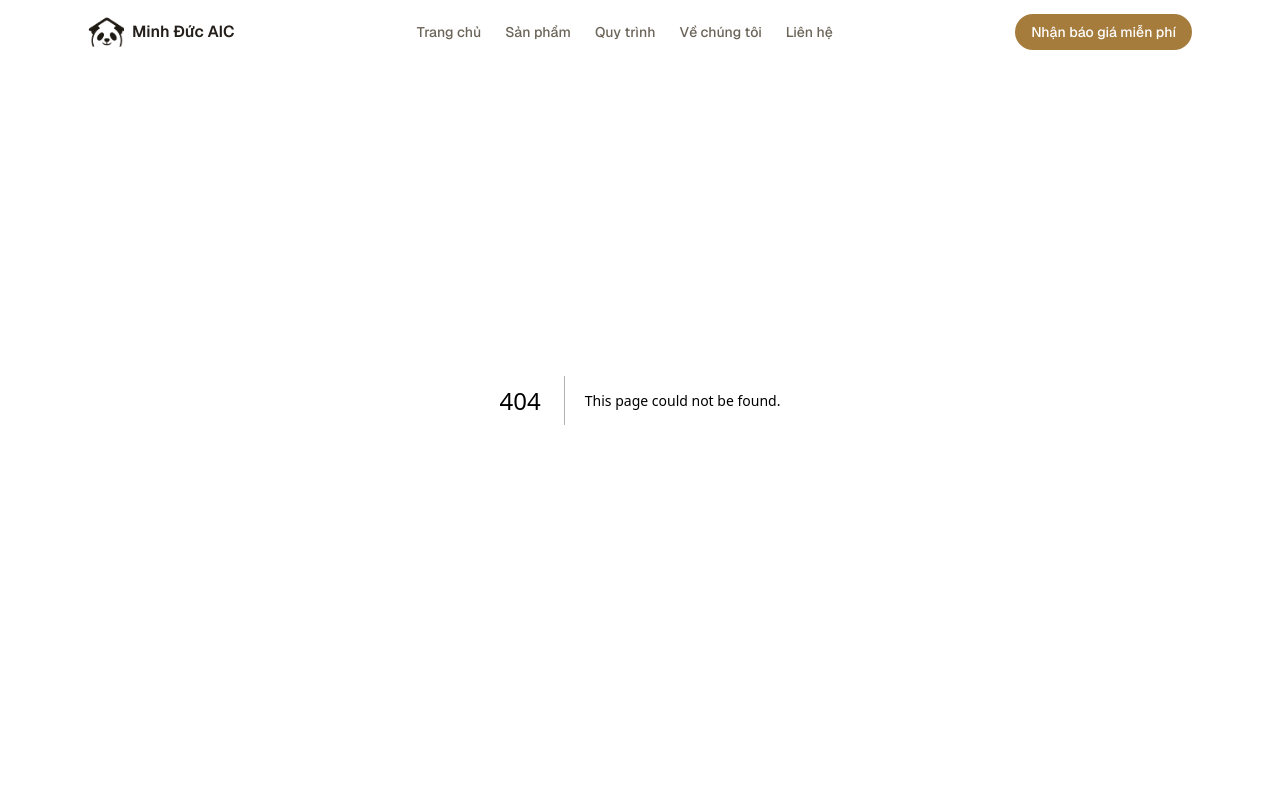
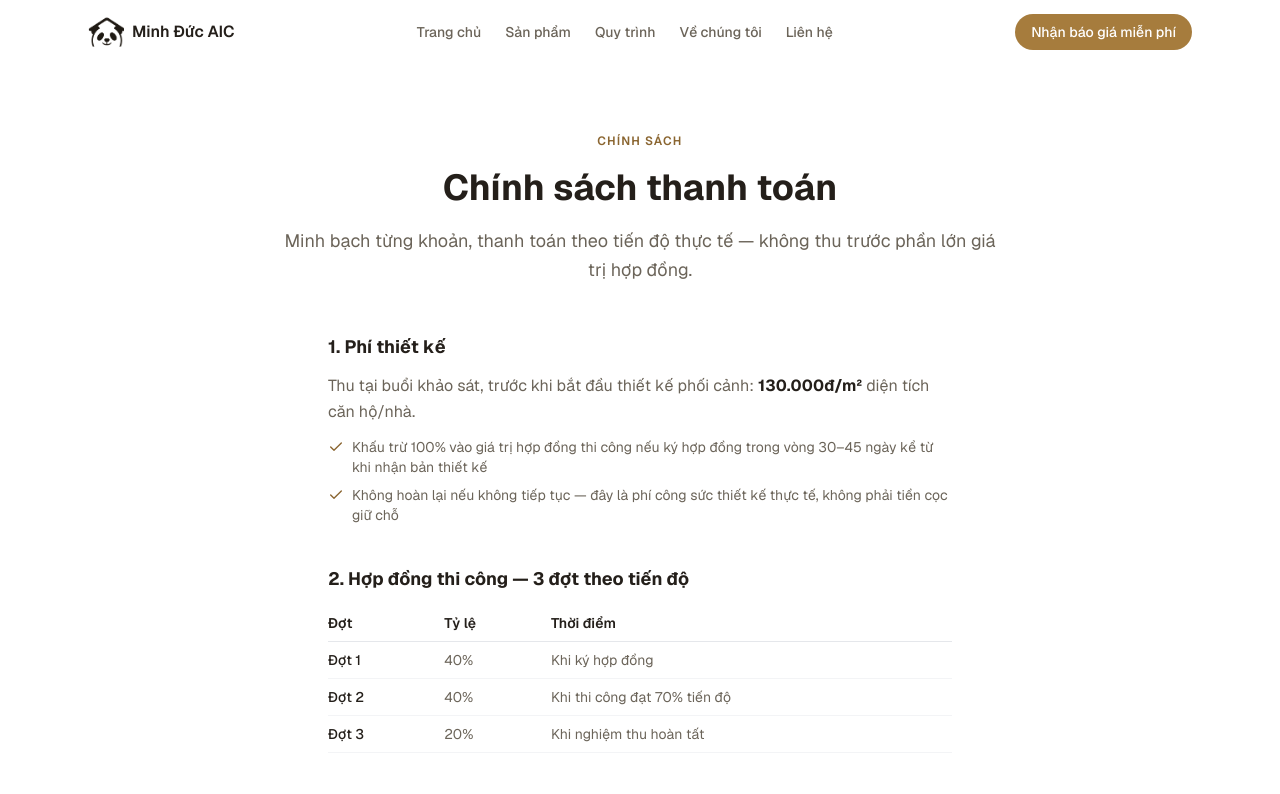
Before and after one commit to duyhoang01/noithatminhduc, a Next.js app in the folder frontend/: page /chinh-sach/thanh-toan in a window 1280 px wide. Before the commit this address had no page. Shown: the top 794 px of the page. Built offline with nearby package versions, Linux system fonts and the light colour scheme.

Commit message:
feat: add 3 policy pages (thanh toán, bảo hành, khuyến mãi)

```diff
--- /dev/null
+++ b/frontend/app/chinh-sach/bao-hanh/page.tsx
@@ -0,0 +1,70 @@
+import Link from "next/link";
+import { Check, Phone } from "lucide-react";
+import PageHeader from "../../components/PageHeader";
+
+export default function BaoHanhPage() {
+  return (
+    <main className="bg-white">
+      <PageHeader
+        eyebrow="Chính sách"
+        title="Chính sách bảo hành 24 tháng"
+        subtitle="Cam kết đầy đủ trong hợp đồng cho mọi hạng mục nội thất do Minh Đức AIC thi công."
+      />
+
+      <div className="max-w-2xl mx-auto px-4 sm:px-6 pb-24 space-y-10">
+        <section>
+          <h2 className="text-lg font-bold text-[#241f1a] mb-3">Phạm vi bảo hành</h2>
+          <ul className="space-y-2">
+            {[
+              "Lỗi kỹ thuật thi công (kết cấu, khung, lắp đặt)",
+              "Lỗi phụ kiện: bản lề, ray trượt, tay nắm và các phụ kiện đi kèm",
+              "Vật liệu không đúng spec đã cam kết trong hợp đồng",
+            ].map((t) => (
+              <li key={t} className="flex items-start gap-2 text-sm text-[#6b6459]">
+                <Check size={16} className="text-[#8a6530] mt-0.5 flex-shrink-0" />
+                {t}
+              </li>
+            ))}
+          </ul>
+        </section>
+
+        <section>
+          <h2 className="text-lg font-bold text-[#241f1a] mb-3">Quy trình xử lý khi có sự cố</h2>
+          <ul className="space-y-2">
+            {[
+              "Liên hệ hotline/Zalo — có mặt khảo sát trong 48 giờ làm việc kể từ khi nhận phản ánh",
+              "Lỗi phụ kiện đơn giản (bản lề, ray trượt...): hoàn tất xử lý trong tối đa 7 ngày làm việc",
+              "Lỗi cần thay vật liệu/làm lại: thông báo thời gian cụ thể sau khi khảo sát, tùy khối lượng vật tư cần chuẩn bị",
+            ].map((t) => (
+              <li key={t} className="flex items-start gap-2 text-sm text-[#6b6459]">
+                <Check size={16} className="text-[#8a6530] mt-0.5 flex-shrink-0" />
+                {t}
+              </li>
+            ))}
+          </ul>
+        </section>
+
+        <section>
+          <h2 className="text-lg font-bold text-[#241f1a] mb-3">Không thuộc phạm vi bảo hành</h2>
+          <p className="text-[#6b6459] leading-relaxed">
+            Hao mòn tự nhiên theo thời gian sử dụng, hư hỏng do tác động bên
+            ngoài (va đập, ngập nước, sử dụng sai công năng) hoặc do bên thứ
+            ba tự ý sửa chữa/thay đổi kết cấu không thông qua Minh Đức AIC.
+          </p>
+        </section>
+
+        <div className="rounded-2xl bg-[#F3EFE7] border border-amber-100 p-6 flex items-center gap-4">
+          <div className="w-11 h-11 rounded-xl bg-[#a67c3d] flex items-center justify-center flex-shrink-0">
+            <Phone size={20} className="text-white" />
+          </div>
+          <div>
+            <div className="font-semibold text-[#241f1a]">Cần hỗ trợ bảo hành?</div>
+            <Link href="/lien-he" className="text-sm text-[#8a6530] underline underline-offset-2">
+              Liên hệ hotline/Zalo 0364 223 886
+            </Link>
+          </div>
+        </div>
+      </div>
+    </main>
+  );
+}
--- /dev/null
+++ b/frontend/app/chinh-sach/khuyen-mai/page.tsx
@@ -0,0 +1,49 @@
+import Link from "next/link";
+import { ArrowRight, Gift } from "lucide-react";
+import PageHeader from "../../components/PageHeader";
+
+export default function KhuyenMaiPage() {
+  return (
+    <main className="bg-white">
+      <PageHeader
+        eyebrow="Chính sách"
+        title="Chương trình khuyến mãi"
+        subtitle="Ưu đãi hiện có dành cho khách hàng ký hợp đồng sớm cùng Minh Đức AIC."
+      />
+
+      <div className="max-w-2xl mx-auto px-4 sm:px-6 pb-24">
+        <div className="rounded-2xl border border-amber-200 bg-[#F3EFE7] p-8 text-center mb-8">
+          <div className="w-14 h-14 rounded-2xl bg-[#a67c3d] flex items-center justify-center mx-auto mb-4">
+            <Gift size={26} className="text-white" />
+          </div>
+          <h2 className="text-xl font-bold text-[#241f1a] mb-2">
+            Chương trình Khách hàng Sáng lập
+          </h2>
+          <p className="text-[#6b6459] leading-relaxed">
+            Tặng 1 hạng mục nhỏ (ví dụ: rèm cửa toàn bộ căn hộ) cho{" "}
+            <strong className="text-[#241f1a]">3 khách hàng đầu tiên</strong>{" "}
+            ký hợp đồng thi công cùng Minh Đức AIC — cùng sự quan tâm sát sao
+            nhất từ đội ngũ trong giai đoạn khởi đầu.
+          </p>
+        </div>
+
+        <p className="text-sm text-[#6b6459] leading-relaxed mb-8">
+          Ưu đãi được xác nhận cụ thể khi ký hợp đồng, áp dụng theo số lượng
+          giới hạn nêu trên. Các chương trình khuyến mãi theo từng đợt/mùa
+          (nếu có) sẽ được cập nhật tại đây và trên các kênh Zalo/Facebook
+          chính thức.
+        </p>
+
+        <div className="text-center">
+          <Link
+            href="/lien-he"
+            className="inline-flex items-center gap-2 px-6 py-3.5 rounded-full bg-[#a67c3d] hover:bg-[#8a6530] text-white font-medium text-sm transition-all"
+          >
+            Liên hệ để giữ suất ưu đãi
+            <ArrowRight size={16} />
+          </Link>
+        </div>
+      </div>
+    </main>
+  );
+}
--- /dev/null
+++ b/frontend/app/chinh-sach/thanh-toan/page.tsx
@@ -0,0 +1,74 @@
+import { Check } from "lucide-react";
+import PageHeader from "../../components/PageHeader";
+
+export default function ThanhToanPage() {
+  return (
+    <main className="bg-white">
+      <PageHeader
+        eyebrow="Chính sách"
+        title="Chính sách thanh toán"
+        subtitle="Minh bạch từng khoản, thanh toán theo tiến độ thực tế — không thu trước phần lớn giá trị hợp đồng."
+      />
+
+      <div className="max-w-2xl mx-auto px-4 sm:px-6 pb-24 space-y-10">
+        <section>
+          <h2 className="text-lg font-bold text-[#241f1a] mb-3">1. Phí thiết kế</h2>
+          <p className="text-[#6b6459] leading-relaxed mb-3">
+            Thu tại buổi khảo sát, trước khi bắt đầu thiết kế phối cảnh:{" "}
+            <strong className="text-[#241f1a]">130.000đ/m²</strong> diện tích căn hộ/nhà.
+          </p>
+          <ul className="space-y-2">
+            {[
+              "Khấu trừ 100% vào giá trị hợp đồng thi công nếu ký hợp đồng trong vòng 30–45 ngày kể từ khi nhận bản thiết kế",
+              "Không hoàn lại nếu không tiếp tục — đây là phí công sức thiết kế thực tế, không phải tiền cọc giữ chỗ",
+            ].map((t) => (
+              <li key={t} className="flex items-start gap-2 text-sm text-[#6b6459]">
+                <Check size={16} className="text-[#8a6530] mt-0.5 flex-shrink-0" />
+                {t}
+              </li>
+            ))}
+          </ul>
+        </section>
+
+        <section>
+          <h2 className="text-lg font-bold text-[#241f1a] mb-3">2. Hợp đồng thi công — 3 đợt theo tiến độ</h2>
+          <div className="overflow-x-auto">
+            <table className="w-full text-sm border-collapse">
+              <thead>
+                <tr className="border-b border-gray-200 text-left text-[#241f1a]">
+                  <th className="py-2 pr-4 font-semibold">Đợt</th>
+                  <th className="py-2 pr-4 font-semibold">Tỷ lệ</th>
+                  <th className="py-2 font-semibold">Thời điểm</th>
+                </tr>
+              </thead>
+              <tbody>
+                <tr className="border-b border-gray-100 text-[#6b6459]">
+                  <td className="py-2 pr-4 font-medium text-[#241f1a]">Đợt 1</td>
+                  <td className="py-2 pr-4">40%</td>
+                  <td className="py-2">Khi ký hợp đồng</td>
+                </tr>
+                <tr className="border-b border-gray-100 text-[#6b6459]">
+                  <td className="py-2 pr-4 font-medium text-[#241f1a]">Đợt 2</td>
+                  <td className="py-2 pr-4">40%</td>
+                  <td className="py-2">Khi thi công đạt 70% tiến độ</td>
+                </tr>
+                <tr className="border-b border-gray-100 text-[#6b6459]">
+                  <td className="py-2 pr-4 font-medium text-[#241f1a]">Đợt 3</td>
+                  <td className="py-2 pr-4">20%</td>
+                  <td className="py-2">Khi nghiệm thu hoàn tất</td>
+                </tr>
+              </tbody>
+            </table>
+          </div>
+        </section>
+
+        <p className="text-sm text-[#6b6459] italic">
+          Chi tiết đầy đủ và các điều khoản liên quan được ghi rõ trong hợp
+          đồng thi công — chính sách trên áp dụng cho nội thất trọn gói tiêu
+          chuẩn, có thể điều chỉnh theo thỏa thuận riêng với từng dự án liền
+          kề/nhà dân quy mô lớn.
+        </p>
+      </div>
+    </main>
+  );
+}
```
